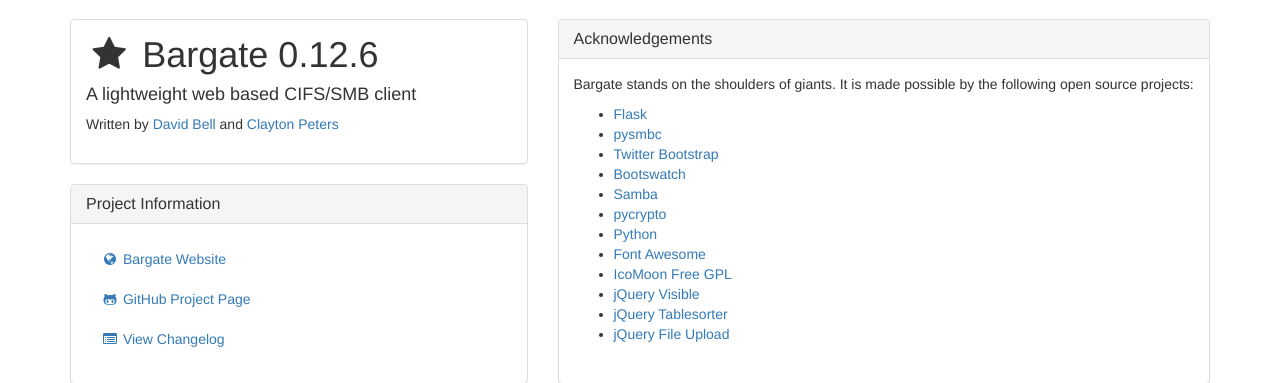
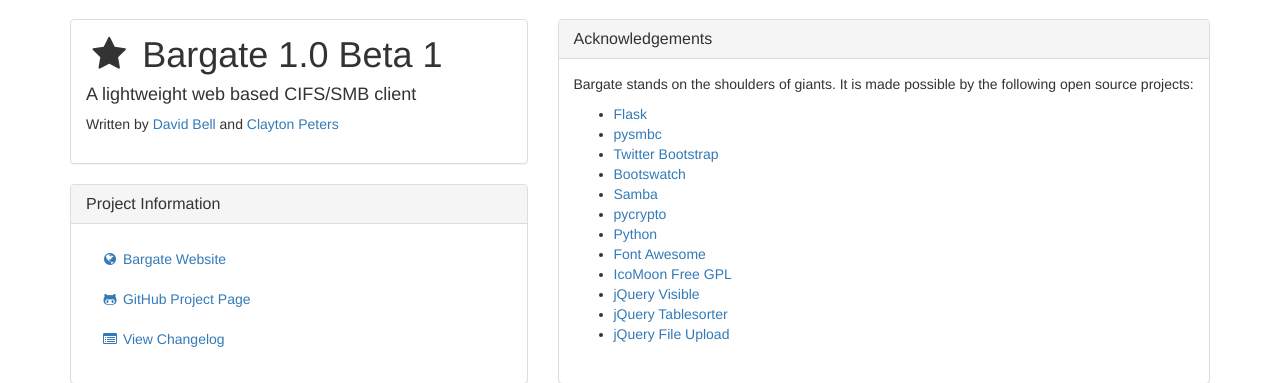
Before and after one commit to bargate-project/bargate, a Python web app: template templates/about.html in a window 1280 px wide. Shown: the part 51-434 px from the top of the page. Run offline with Jinja, Linux system fonts and the light colour scheme; the template is opened without the code that fills it, so the values that code supplies are empty; some libraries are stand-ins or nearby versions.

Commit message:
Relabelled as 1.0 Beta 1

```diff
--- a/templates/about.html
+++ b/templates/about.html
@@ -5,7 +5,7 @@
 	<div class="col-sm-5">
 		<div class="panel panel-default" style="height: 145px">
 			<div class="panel-body">
-				<h1 style="margin: 0px"><i class="fa fa-star fa-fw"></i> Bargate 0.12.6</h1>
+				<h1 style="margin: 0px"><i class="fa fa-star fa-fw"></i> Bargate 1.0 Beta 1</h1>
 				<h4>A lightweight web based CIFS/SMB client</h4>
 				<p>
 				Written by <a href="http://www.evad.io">David Bell</a> and <a href="http://www.claytonpeters.co.uk">Clayton Peters</a>
--- a/templates/changelog.html
+++ b/templates/changelog.html
@@ -6,7 +6,7 @@
 <hr/>
 
 
-		<h3>0.12.6</h3>
+		<h3>0.12.6 / 1.0 Beta 1</h3>
 		<p>Released 2014-05-15</p>
 		<ul class="changelog">
 			<li><i class="fa fa-fw fa-wrench"></i>
```
